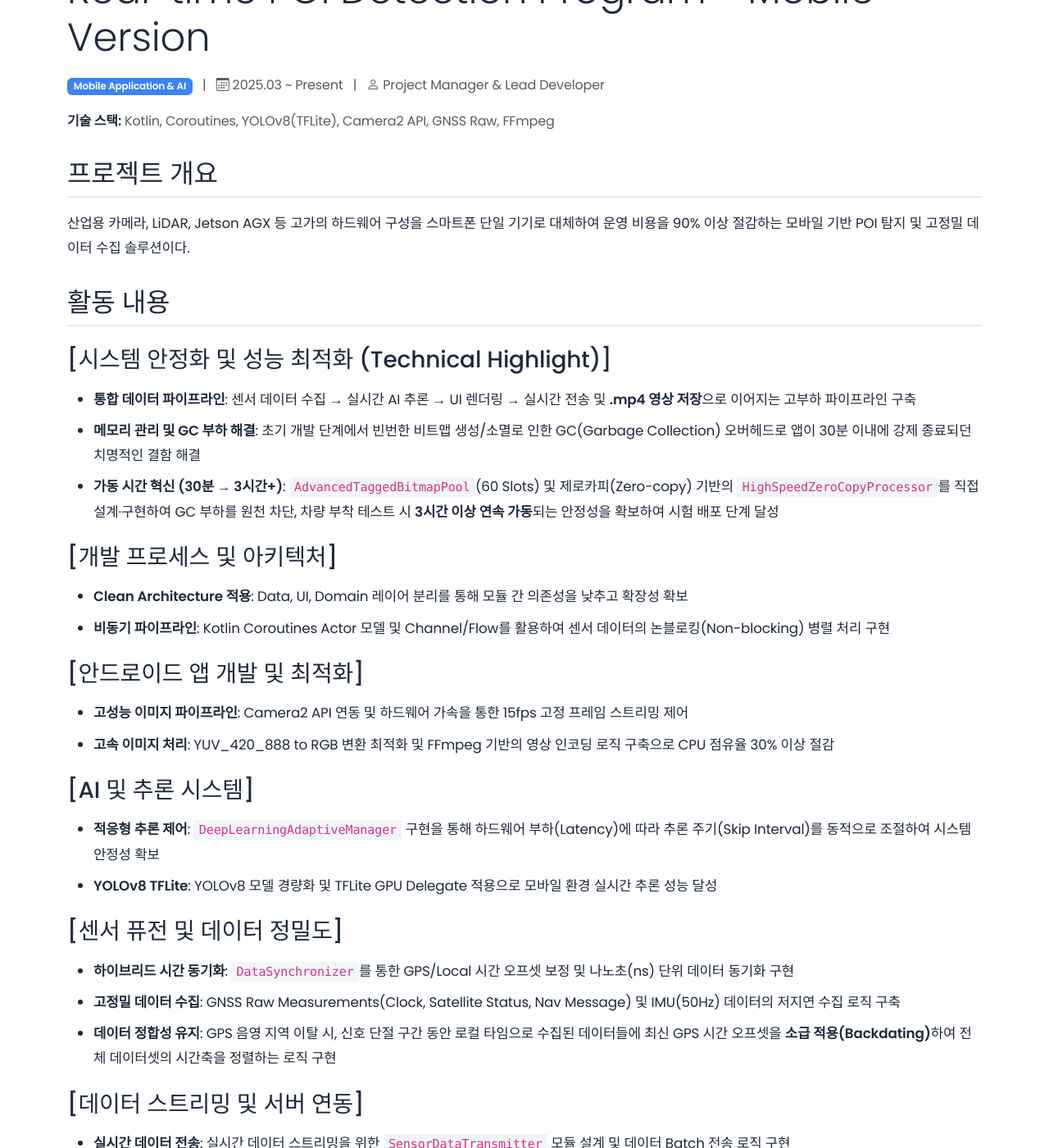
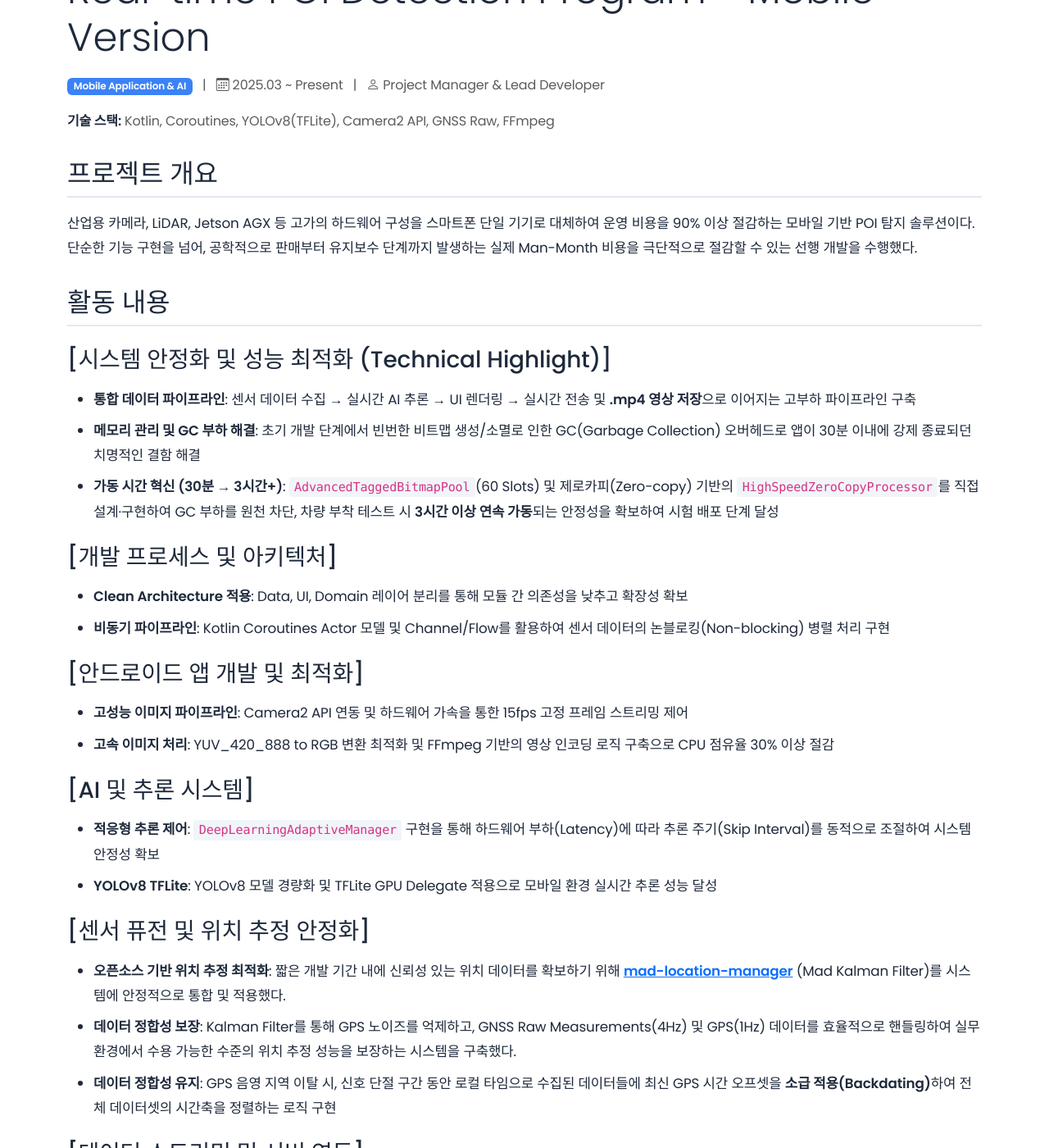
Before and after one commit to jinwoo-Sync/jinwoo-Sync.github.io, a Jekyll site: the page built from _projects/real-time_poi.md, in a window 1280 px wide and 1400 px high, scrolled down 193 px. Shown: the whole window at 82% size. Built offline with Jekyll 4.4.1, drawn with Linux system fonts in a browser that asks for light colours.

Commit message:
poi 수정

```diff
--- a/_projects/real-time_poi.md
+++ b/_projects/real-time_poi.md
@@ -10,7 +10,7 @@ order: 4
 ---
 
 ## 프로젝트 개요
-산업용 카메라, LiDAR, Jetson AGX 등 고가의 하드웨어 구성을 스마트폰 단일 기기로 대체하여 운영 비용을 90% 이상 절감하는 모바일 기반 POI 탐지 및 고정밀 데이터 수집 솔루션이다.
+산업용 카메라, LiDAR, Jetson AGX 등 고가의 하드웨어 구성을 스마트폰 단일 기기로 대체하여 운영 비용을 90% 이상 절감하는 모바일 기반 POI 탐지 솔루션이다. 단순한 기능 구현을 넘어, 공학적으로 판매부터 유지보수 단계까지 발생하는 실제 Man-Month 비용을 극단적으로 절감할 수 있는 선행 개발을 수행했다.
 
 ## 활동 내용
 
@@ -31,9 +31,9 @@ order: 4
 - **적응형 추론 제어**: `DeepLearningAdaptiveManager` 구현을 통해 하드웨어 부하(Latency)에 따라 추론 주기(Skip Interval)를 동적으로 조절하여 시스템 안정성 확보
 - **YOLOv8 TFLite**: YOLOv8 모델 경량화 및 TFLite GPU Delegate 적용으로 모바일 환경 실시간 추론 성능 달성
 
-### [센서 퓨전 및 데이터 정밀도]
-- **하이브리드 시간 동기화**: `DataSynchronizer`를 통한 GPS/Local 시간 오프셋 보정 및 나노초(ns) 단위 데이터 동기화 구현
-- **고정밀 데이터 수집**: GNSS Raw Measurements(Clock, Satellite Status, Nav Message) 및 IMU(50Hz) 데이터의 저지연 수집 로직 구축
+### [센서 퓨전 및 위치 추정 안정화]
+- **오픈소스 기반 위치 추정 최적화**: 짧은 개발 기간 내에 신뢰성 있는 위치 데이터를 확보하기 위해 **[mad-location-manager](https://github.com/maddevsio/mad-location-manager)** (Mad Kalman Filter)를 시스템에 안정적으로 통합 및 적용했다.
+- **데이터 정합성 보장**: Kalman Filter를 통해 GPS 노이즈를 억제하고, GNSS Raw Measurements(4Hz) 및 GPS(1Hz) 데이터를 효율적으로 핸들링하여 실무 환경에서 수용 가능한 수준의 위치 추정 성능을 보장하는 시스템을 구축했다.
 - **데이터 정합성 유지**: GPS 음영 지역 이탈 시, 신호 단절 구간 동안 로컬 타임으로 수집된 데이터들에 최신 GPS 시간 오프셋을 **소급 적용(Backdating)**하여 전체 데이터셋의 시간축을 정렬하는 로직 구현
 
 ### [데이터 스트리밍 및 서버 연동]
```
